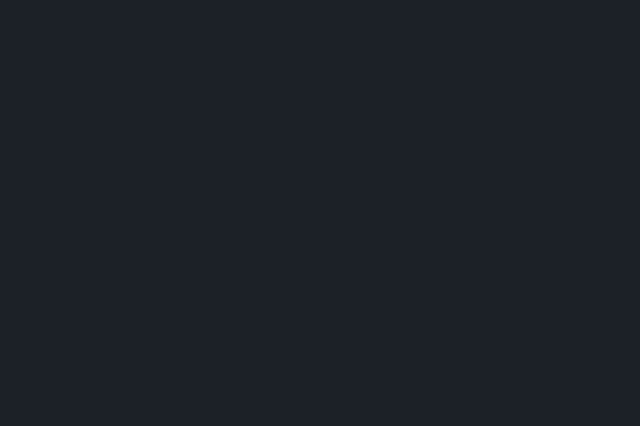
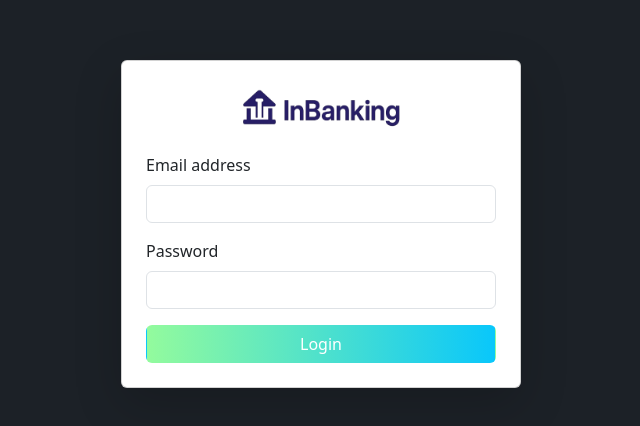
Before and after one commit to Sorint-original/Code-Generation, a Vue app in the folder Frontend/: page /atm/login in a window 1280 px wide. Before the commit this address had no page. Shown: the part 176-602 px from the top of the page, without its empty margins (319-959 px from the left). Built offline with nearby package versions, Linux system fonts and the light colour scheme.

Commit message:
Atm login/ log out functionality

```diff
--- a/Frontend/src/views/Atm.vue
+++ b/Frontend/src/views/Atm.vue
@@ -1,58 +1,74 @@
 <script setup>
 import { ref } from 'vue'
-  import api from '@/api/api';
-
+import api from '@/api/api'
+import { useRouter } from 'vue-router'
+import { useAuthStore } from '@/stores/authstore'
 
 const showButtons = ref(true)
 const withDrawButton = ref(false)
 const depositButton = ref(false)
 const amount = ref('')
 
+const router = useRouter()
+const authStore = useAuthStore()
 
 function withdraw() {
-    showButtons.value = false;
-    withDrawButton.value = true;
+  showButtons.value = false
+  withDrawButton.value = true
 }
 
-  function deposit(){
-    showButtons.value = false;
-    depositButton.value = true;
+function deposit() {
+  showButtons.value = false
+  depositButton.value = true
 }
 
 async function confirm() {
   const payload = {
     amount: amount.value
-  };
+  }
 
   try {
-    let response;
+    let response
 
     if (withDrawButton.value) {
-      response = await api.post('/atm/withdraw', payload);
+      response = await api.post('/atm/withdraw', payload)
     } else if (depositButton.value) {
-      response = await api.post('/atm/deposit', payload);
+      response = await api.post('/atm/deposit', payload)
     } else {
-      throw new Error("No transaction type selected.");
+      throw new Error('No transaction type selected.')
     }
 
-    alert(response.data);
+    alert(response.data)
   } catch (err) {
-    alert(err.response?.data || 'Transaction failed. Please try again.');
+    alert(err.response?.data || 'Transaction failed. Please try again.')
   }
 
   // Reset UI
-  amount.value = '';
-  showButtons.value = true;
-  withDrawButton.value = false;
-  depositButton.value = false;
+  amount.value = ''
+  showButtons.value = true
+  withDrawButton.value = false
+  depositButton.value = false
 }
 
+// ✅ Logout function
+function logout() {
+  authStore.logout()
+  router.push('/atm/login')
+}
 </script>
 
 <template>
   <div>
-    <img class="login-logo mx-auto d-block mb-4 w-25" src="../assets/img/May 14, 2025, 09_37_41 PM.png" alt="Banking App Logo">
+    <img class="login-logo mx-auto d-block mb-4 w-25" src="../assets/img/May 14, 2025, 09_37_41 PM.png" alt="Banking App Logo" />
   </div>
+
+  <!-- ✅ Logout button -->
+  <div class="text-center mb-4">
+    <button class="btn btn-danger px-4 py-2" @click="logout">
+      Logout
+    </button>
+  </div>
+
   <div class="screen d-flex justify-content-between" style="margin-top: 150px;">
     <template v-if="showButtons">
       <button
@@ -98,7 +114,6 @@
   </div>
 </template>
 
-
 <style scoped>
 html, body, #app {
   height: 100%;
--- /dev/null
+++ b/Frontend/src/views/AtmLogin.vue
@@ -0,0 +1,84 @@
+<template>
+  <div class="login-page d-flex justify-content-center align-items-center vh-100">
+    <div class="card p-4 shadow-lg" style="width: 400px;">
+      <img class="login-logo mx-auto d-block mb-4" src="../assets/img/May 14, 2025, 09_37_41 PM.png" alt="Banking App Logo" />
+
+      <form @submit.prevent="login">
+        <div class="mb-3">
+          <label for="email" class="form-label">Email address</label>
+          <input v-model="email" type="email" class="form-control" id="email" required />
+        </div>
+
+        <div class="mb-3">
+          <label for="password" class="form-label">Password</label>
+          <input v-model="password" type="password" class="form-control" id="password" required />
+        </div>
+
+        <button type="submit" class="btn w-100 text-white" style="background: linear-gradient(to right, #93FB9D, #09C7FB);">
+          Login
+        </button>
+
+        <p v-if="errorMessages" class="text-danger mt-2">{{ errorMessages }}</p>
+      </form>
+    </div>
+  </div>
+</template>
+
+<script>
+import api from "@/api/api";
+import { useAuthStore } from "@/stores/authstore";
+import { useRouter } from "vue-router";
+
+export default {
+  name: "AtmLoginPage",
+
+  data() {
+    return {
+      email: "",
+      password: "",
+      errorMessages: "",
+    };
+  },
+
+  created() {
+    this.authStore = useAuthStore();
+    this.router = useRouter();
+  },
+
+  methods: {
+    async login() {
+      try {
+        const response = await api.post("/login", {
+          email: this.email,
+          password: this.password,
+        });
+
+        this.authStore.login(response.data.token);
+        this.errorMessages = "";
+
+
+        this.router.push("/atm");
+      } catch (error) {
+        if (error.response && error.response.data) {
+          this.errorMessages =
+            error.response.data.message || "Login failed. Please try again.";
+        } else {
+          this.errorMessages = "Network error. Please check your connection.";
+        }
+
+        console.error("Login failed:", error);
+      }
+    },
+  },
+};
+</script>
+
+<style scoped>
+.login-page {
+  background:(#09C7FB);
+}
+.login-logo {
+  max-width: 200px;
+  height: auto;
+}
+</style>
```
Also changed, not shown: Frontend/src/router/index.js (+12 -8 lines). Lines whose indentation alone changed are shown as unchanged.
